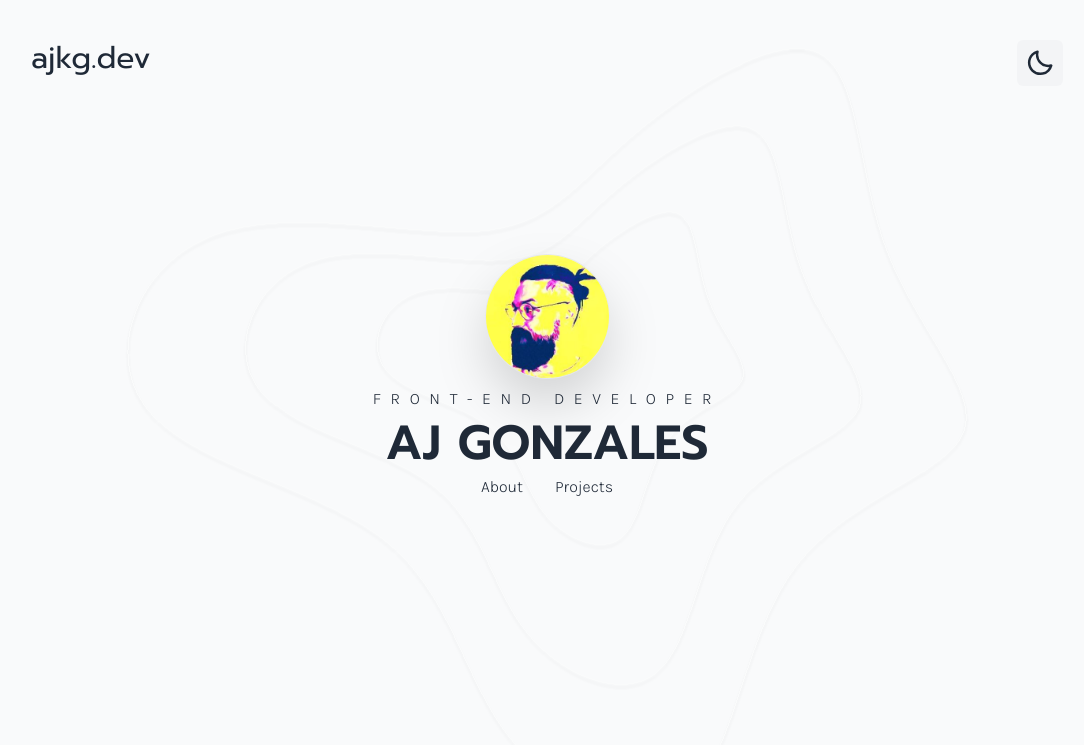
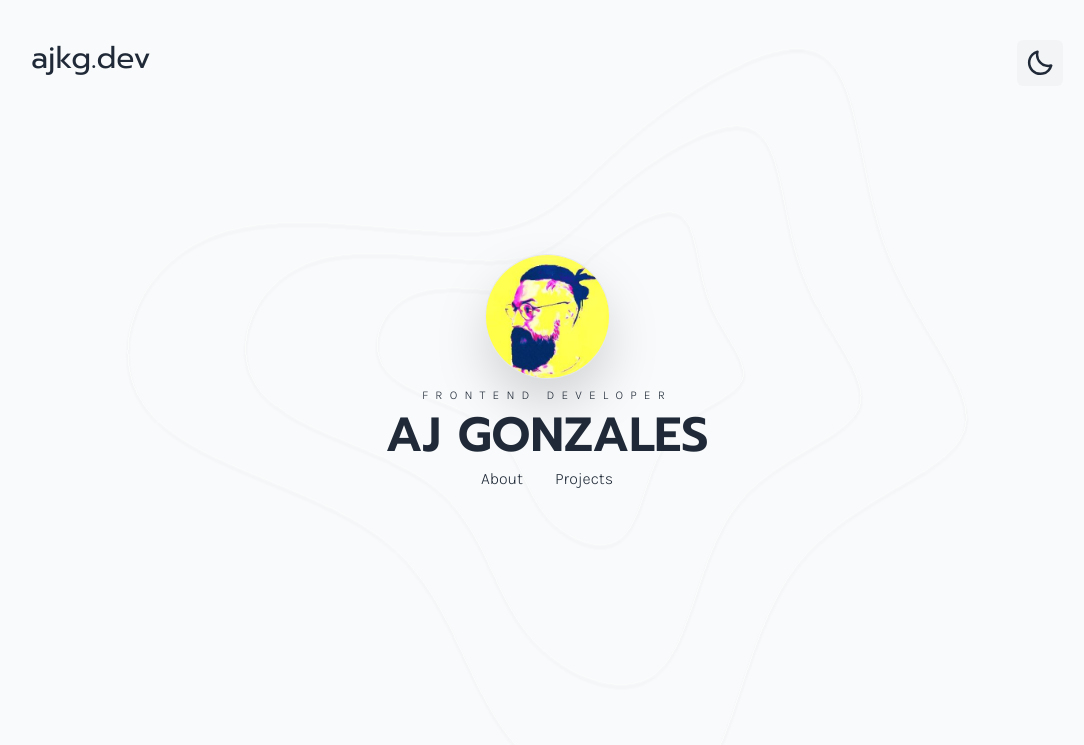
Before and after one commit to visioned/ajkg-dev, a Next.js app: page / in a window 1280 px wide. Shown: the top 745 px of the page, without its empty margins (93-1177 px from the left). Built offline with nearby package versions, Linux system fonts and the light colour scheme.

Commit message:
text size

```diff
--- a/components/Hero.jsx
+++ b/components/Hero.jsx
@@ -19,8 +19,8 @@ const Index = () => {
           />
         </div>
 
-        <h3 className='font-karla text-md my-2 tracking-[.6em] uppercase text-center animate__animated animate__fadeIn animate__delay-1s'>
-          front-end developer
+        <h3 className='font-karla text-xs my-2 tracking-[.6em] uppercase text-center animate__animated animate__fadeIn animate__delay-1s'>
+          frontend developer
         </h3>
 
         <h1 class='text-5xl uppercase font-semibold text-center z-10 animate__animated animate__fadeIn'>
```
